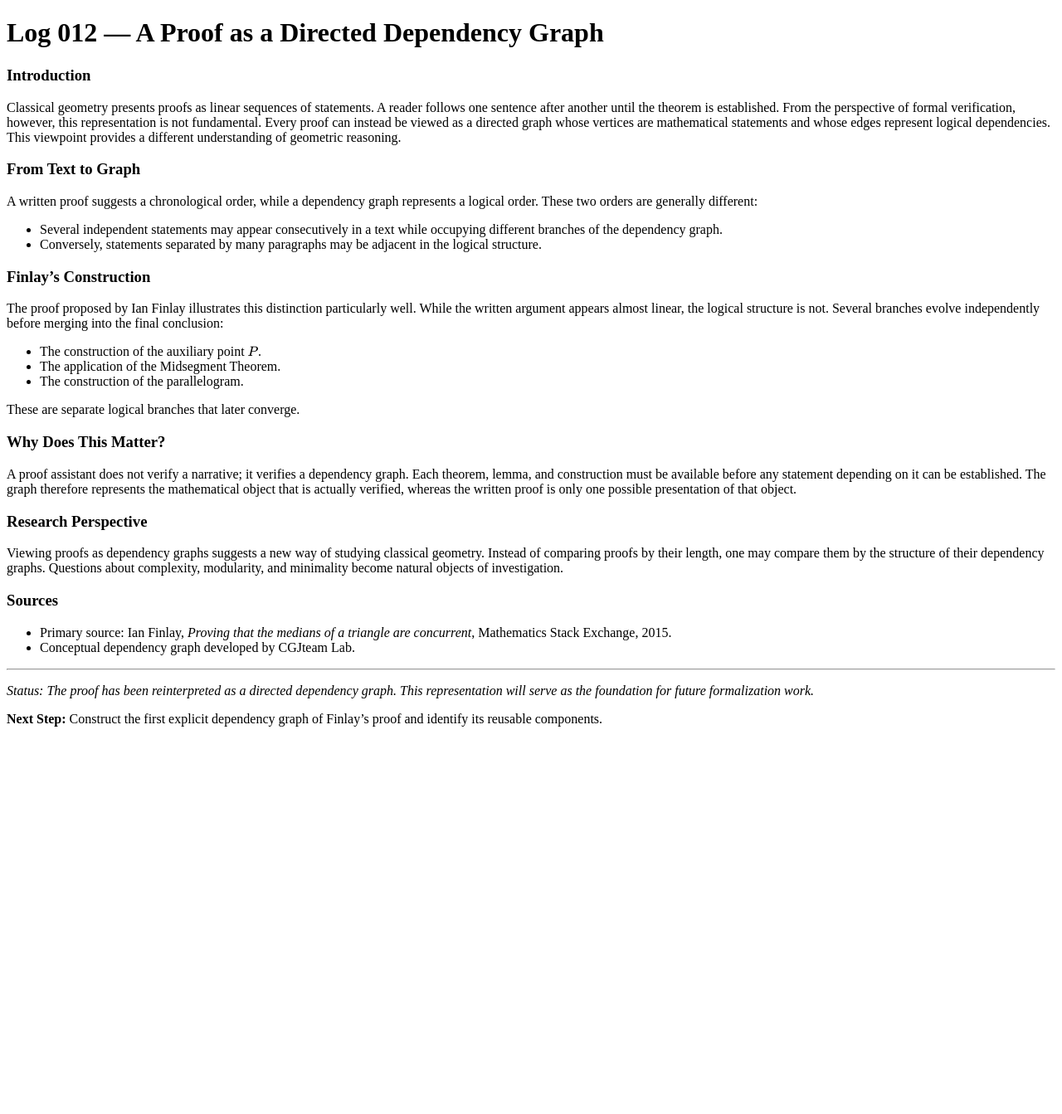
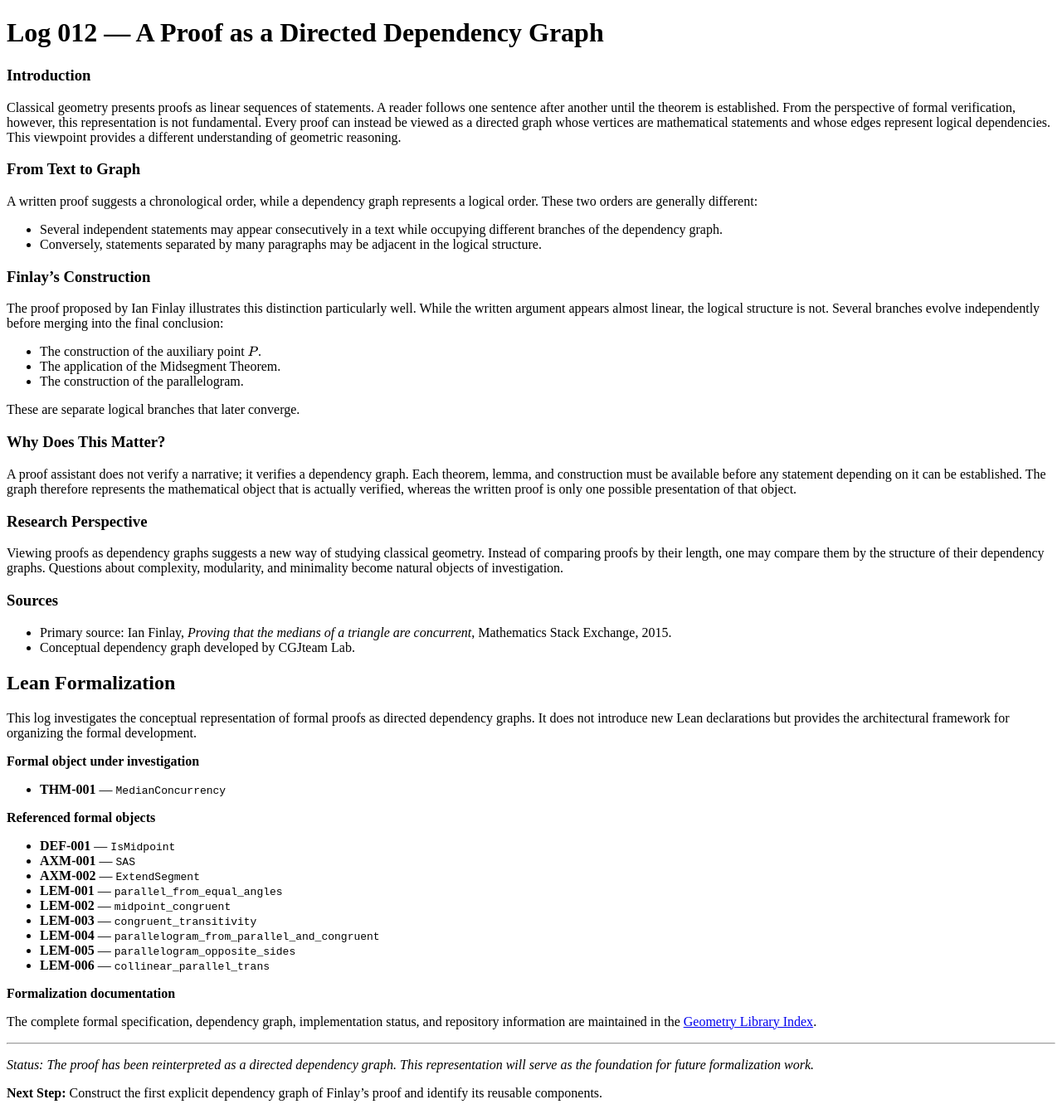
Before and after one commit to cgjteam/cgjteam.github.io, a Jekyll site: the page built from log-012.md, in a window 1280 px wide. Shown: the whole page at 83% size. Built offline with Jekyll 4.4.1, drawn with Linux system fonts in a browser that asks for light colours; our own code applies the rules of GitHub Pages for plain Markdown files; before the commit the page ends 900 px from its top, so only the background shows below that.

Commit message:
Update log-012.md

```diff
--- a/log-012.md
+++ b/log-012.md
@@ -30,6 +30,30 @@ Viewing proofs as dependency graphs suggests a new way of studying classical geo
 * Primary source: Ian Finlay, *Proving that the medians of a triangle are concurrent*, Mathematics Stack Exchange, 2015.
 * Conceptual dependency graph developed by CGJteam Lab.
 
+## Lean Formalization
+
+This log investigates the conceptual representation of formal proofs as directed dependency graphs. It does not introduce new Lean declarations but provides the architectural framework for organizing the formal development.
+
+**Formal object under investigation**
+
+- **THM-001** — `MedianConcurrency`
+
+**Referenced formal objects**
+
+- **DEF-001** — `IsMidpoint`
+- **AXM-001** — `SAS`
+- **AXM-002** — `ExtendSegment`
+- **LEM-001** — `parallel_from_equal_angles`
+- **LEM-002** — `midpoint_congruent`
+- **LEM-003** — `congruent_transitivity`
+- **LEM-004** — `parallelogram_from_parallel_and_congruent`
+- **LEM-005** — `parallelogram_opposite_sides`
+- **LEM-006** — `collinear_parallel_trans`
+
+**Formalization documentation**
+
+The complete formal specification, dependency graph, implementation status, and repository information are maintained in the [Geometry Library Index](./Geometry.md).
+
 ---
 *Status: The proof has been reinterpreted as a directed dependency graph. This representation will serve as the foundation for future formalization work.*
 
```
